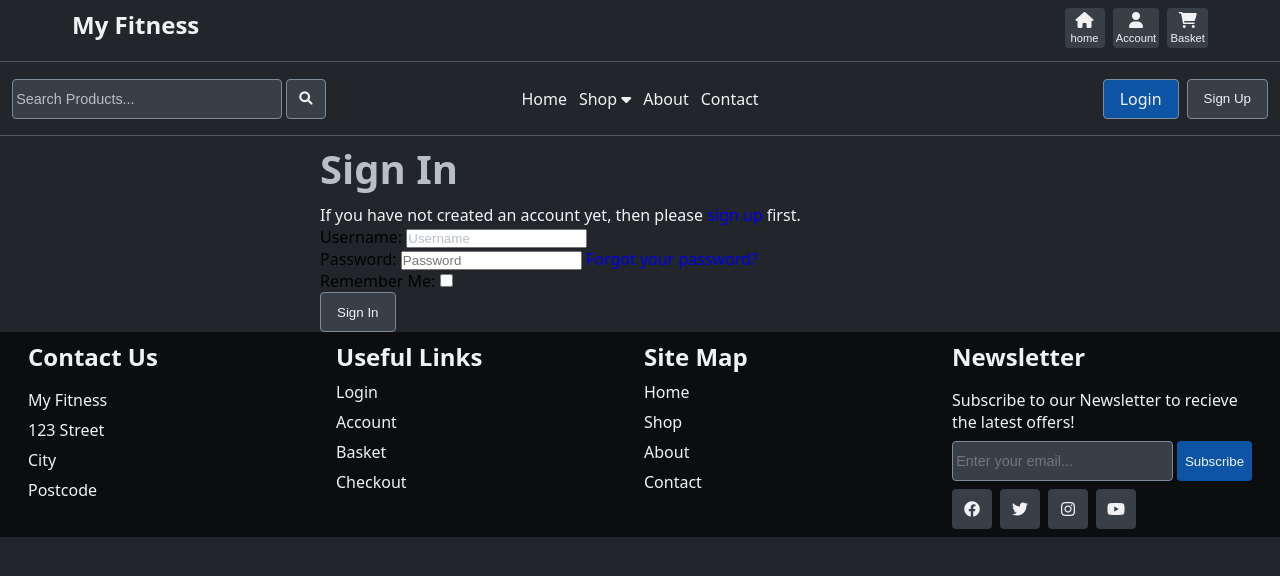
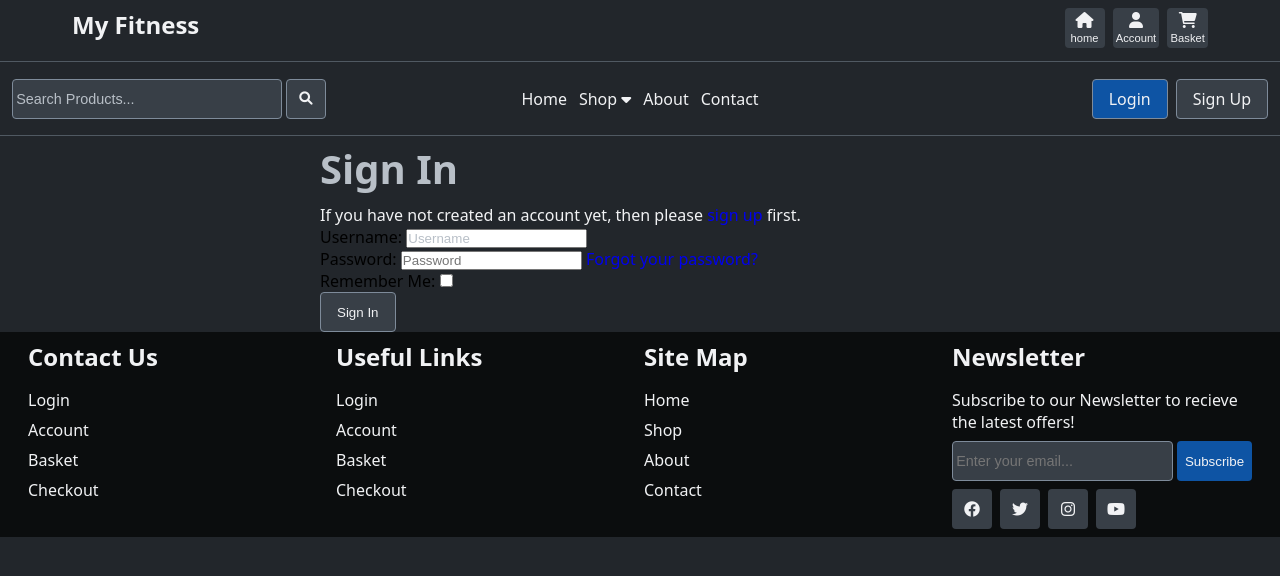
Before and after one commit to Genty83/MyFitness, a Django app: page /accounts/login/ in a window 1280 px wide. Shown: the top 576 px of the page. Run offline with Django 5.2, Linux system fonts and the light colour scheme.

Commit message:
Small changes to button and footer

```diff
--- a/templates/base.html
+++ b/templates/base.html
@@ -28,7 +28,7 @@
     {% endblock %}
 
     {% block js %}
-
+    <script src="{% static 'js/main.js' %}" defer></script>
     {% endblock %}
   </head>
 <body>
@@ -66,7 +66,7 @@
           <nav>
             <ul class="flex-row justify-center align-center g-3">
               <li>
-                <a href="#" class="nav-link">Home</a>
+                <a href="{% url 'home' %}" class="nav-link">Home</a>
               </li>
               <li>
                 <a href="#" class="nav-link">Shop
@@ -87,8 +87,9 @@
             <a href="{% url 'account_login' %}" class="btn btn-md bg-primary-1 rounded-1">
               Login
             </a>
-            <button type="button" class="btn btn-md rounded-1">
+            <a href="{% url 'account_signup' %}" class="btn btn-md rounded-1">
               Sign Up
+            </a>
           </div>
         </div>
       </div>
@@ -102,34 +103,29 @@
 
   <!-- Footer start -->
   <footer class="footer">
-    <div class="container w-100">
-      <div class="grid-row-fixed track-300 g-2 p-2 justify-center">
+    <div class="container w-100 m-auto">
+      <div class="grid-row-fixed track-300 cols-4 g-2 p-2 justify-center">
         <div class="flex-col g-2">
           <h4>Contact Us</h4>
-          <p>My Fitness</p>
-          <p>123 Street</p>
-          <p>City</p>
-          <p>Postcode</p>
-        </div>
-        <div>
-          <h4>Useful Links</h4>
-          <div class="flex-col g-2">
           <a class="footer-link" href="#">Login</a>
           <a class="footer-link" href="#">Account</a>
           <a class="footer-link" href="#">Basket</a>
           <a class="footer-link" href="#">Checkout</a>
         </div>
+        <div class="flex-col g-2">
+          <h4>Useful Links</h4>
+          <a class="footer-link" href="#">Login</a>
+          <a class="footer-link" href="#">Account</a>
+          <a class="footer-link" href="#">Basket</a>
+          <a class="footer-link" href="#">Checkout</a>
         </div>
-        <div>
+        <div class="flex-col g-2">
           <h4>Site Map</h4>
-          <div class="flex-col g-2">
           <a class="footer-link" href="#">Home</a>
           <a class="footer-link" href="#">Shop</a>
           <a class="footer-link" href="#">About</a>
           <a class="footer-link" href="#">Contact</a>
         </div>
-        </div>
-        <div>
         <div class="flex-col g-2">
           <h4>Newsletter</h4>
           <p>Subscribe to our Newsletter to recieve the latest offers!</p>
@@ -140,19 +136,23 @@
             </button>
           </form>
           <div class="flex-row g-2">
+
             <a href="#" class="btn rounded-1 btn-hover grid border-0 place-center">
               <i class="fab fa-facebook"></i>
             </a>
+
             <a href="#" class="btn rounded-1 btn-hover grid border-0 place-center">
               <i class="fab fa-twitter"></i>
             </a>
+
             <a href="#" class="btn rounded-1 btn-hover grid border-0 place-center">
               <i class="fab fa-instagram"></i>
             </a>
+
             <a href="#" class="btn rounded-1 btn-hover grid border-0 place-center">
               <i class="fab fa-youtube"></i>
             </a>
-            </div>
+
           </div>
         </div>
       </div>
```
Lines whose indentation alone changed are shown as unchanged.
